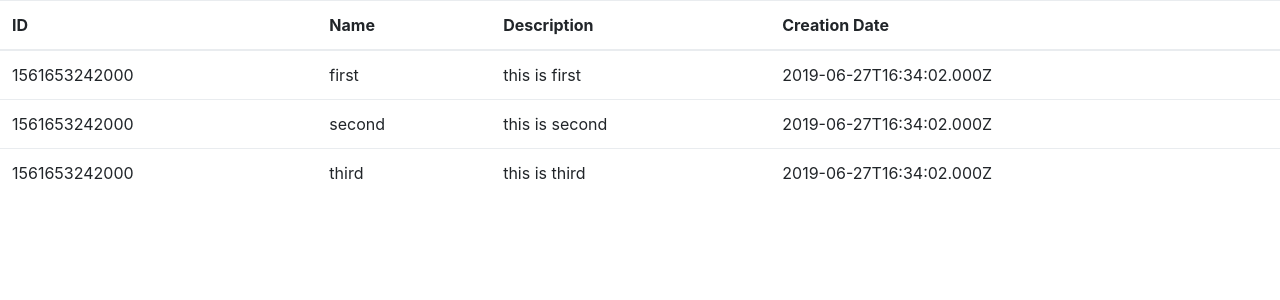
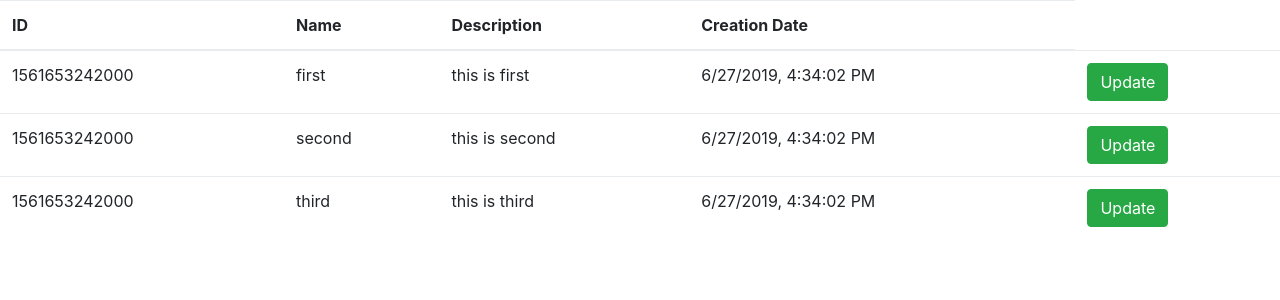
Before and after one commit to LukasZvikas/to_do, a React app: page / in a window 1280 px wide. Shown: the top 300 px of the page. Built offline with nearby package versions, Linux system fonts and the light colour scheme.

Commit message:
finished todo layout

```diff
--- a/src/components/task.js
+++ b/src/components/task.js
@@ -7,6 +7,9 @@ export const Task = ({ ID, name, description, creationDate }) => (
     <td>{name}</td>
     <td>{description}</td>
     <td>{creationDate}</td>
+    <td>
+      <button className="btn btn-success">Update</button>
+    </td>
   </tr>
 );
 
@@ -21,5 +24,5 @@ Task.defaultProps = {
   ID: Date.now(),
   name: PropTypes.string,
   description: PropTypes.string,
-  creationDate: new Date().toISOString()
+  creationDate: new Date().toLocaleString()
 };
```
